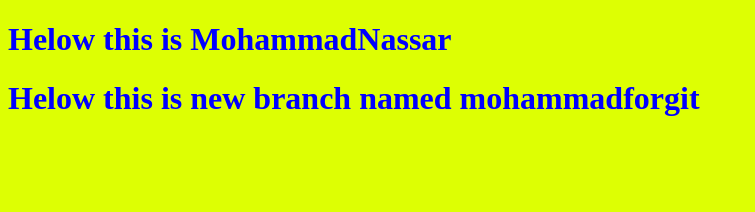
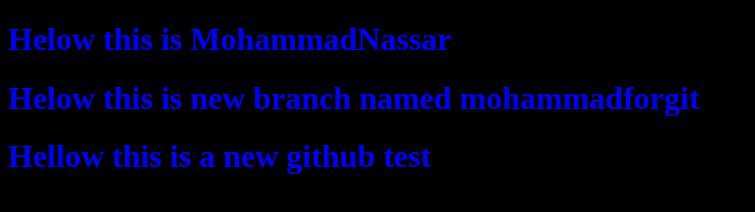
Before and after one commit to AbdullahMoammadNassar/mayproject, a plain HTML site: page index.html in a window 1280 px wide. Shown: the whole page, without its empty margins (0-755 px from the left). Drawn offline with Linux system fonts and the light colour scheme.

Commit message:
Add title new github test and chinging background color for black

```diff
--- a/index.html
+++ b/index.html
@@ -9,6 +9,7 @@
 <body>
     <h1>Helow this is MohammadNassar</h1>
     <h1>Helow this is new branch named mohammadforgit</h1>
+    <h1>Hellow this is a new github test</h1>
     <script src="app.js"></script>
 </body>
 </html>
--- a/style.css
+++ b/style.css
@@ -2,5 +2,5 @@ h1{
     color: blue;
 }
 body{
-    background-color: rgb(221, 255, 3);
+    background-color: rgb(0, 0, 0);
 }
```
